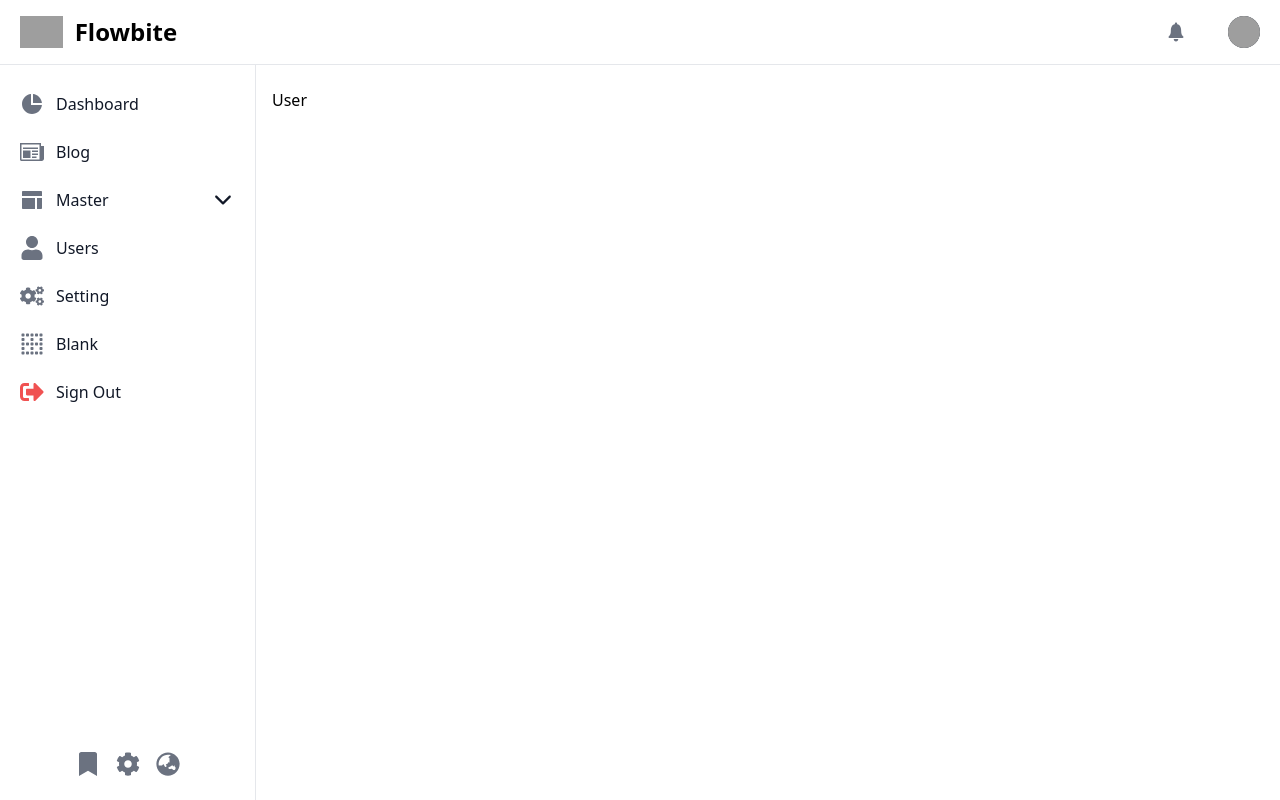
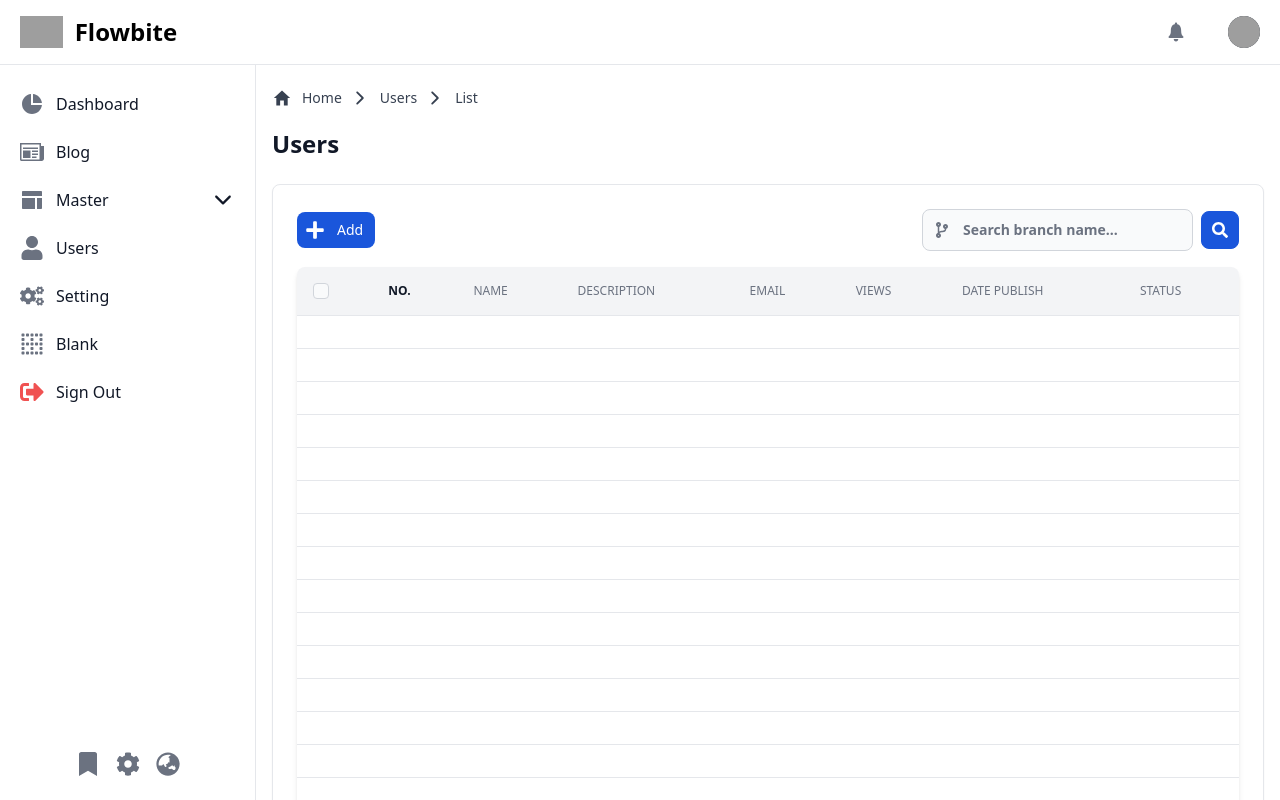
Before and after one commit to amriarendy/reactjs, a React (Vite) app: page /user in a window 1280 px wide. Shown: the top 800 px of the page. Built offline with nearby package versions, Linux system fonts and the light colour scheme; grey boxes are pictures that could not be loaded.

Commit message:
Fix Table, Category, Hashtag and Users

```diff
--- a/src/libs/constants/formats/TagFormat.jsx
+++ b/src/libs/constants/formats/TagFormat.jsx
@@ -0,0 +1,107 @@
+import Button from "../../../components/ui/Button";
+import { FaSave } from "react-icons/fa";
+import { Input } from "../../../components/ui/Input";
+
+export const HASHTAG_FORMAT_TABLE = {
+  th: [
+    { key: "category", label: "category" },
+    { key: "action", label: "action" },
+  ],
+  attribute: {
+    no: true,
+    checkbox: true,
+    add: {
+      route: "toggleAddModal",
+    },
+    edit: {
+      route: "toggleEditModal",
+    },
+    delete: {
+      route: "toggleModal",
+    },
+    search: {
+      route: "/blog/search",
+    },
+    paginate: {
+      route: "/blog/pagination",
+    },
+  },
+};
+
+export const ADD_HASTAG_FORMAT_MODAL = {
+  header: "Add Hashtag",
+  footer: (
+    <Button
+      id={"save"}
+      type={"button"}
+      label={"Save"}
+      color={"blue"}
+      icon={<FaSave className="w-5 h-5 mr-2 -ml-1" />}
+    />
+  ),
+  content: {
+    grid: 6,
+    elements: [
+      {
+        key: "tag",
+        label: "Tag",
+        attribute: (
+          <Input
+            id={"tag"}
+            name={"tag"}
+            type={"text"}
+            label={"Tag"}
+            required={true}
+          />
+        ),
+        col: "col-span-6",
+      },
+    ],
+  },
+};
+
+export const EDIT_HASTAG_FORMAT_MODAL = {
+  header: "Edit Hashtag",
+  footer: (
+    <Button
+      id={"save"}
+      type={"button"}
+      label={"Save"}
+      color={"blue"}
+      icon={<FaSave className="w-5 h-5 mr-2 -ml-1" />}
+    />
+  ),
+  content: {
+    grid: 6,
+    elements: [
+      {
+        key: "id",
+        label: "id",
+        attribute: (
+          <Input
+            id={"id"}
+            name={"id"}
+            type={"hidden"}
+            label={"ID"}
+            required={true}
+          />
+        ),
+        col: "col-span-6",
+      },
+      {
+        key: "tag",
+        label: "tag",
+        attribute: (
+          <Input
+            id={"tag"}
+            name={"tag"}
+            type={"text"}
+            label={"Tag"}
+            required={true}
+          />
+        ),
+        col: "col-span-6",
+      },
+    ],
+  },
+};
--- /dev/null
+++ b/src/libs/constants/formats/UserFormat.jsx
@@ -0,0 +1,29 @@
+export const USER_FORMAT_TABLE = {
+    th: [
+      { key: "name", label: "name" },
+      { key: "avatar", label: "Description" },
+      { key: "email", label: "email" },
+      { key: "biography", label: "Views" },
+      { key: "position", label: "Date Publish" },
+      { key: "country", label: "status" },
+    ],
+    attribute: {
+      no: true,
+      checkbox: true,
+      add: {
+        route: "/users/add",
+      },
+      edit: {
+        route: "/users/edit",
+      },
+      delete: {
+        route: "/users/delete",
+      },
+      search: {
+        route: "/users/search",
+      },
+      paginate: {
+        route: "/users/pagination",
+      },
+    },
+  };
--- a/src/pages/panel/blog/Blog.jsx
+++ b/src/pages/panel/blog/Blog.jsx
@@ -47,6 +47,15 @@ const Blog = () => {
                     <td className="max-w-sm p-4 overflow-hidden text-base font-normal text-gray-500 truncate xl:max-w-xs dark:text-gray-400">
                       {item.description}
                     </td>
+                    <td className="max-w-sm p-4 overflow-hidden text-base font-normal text-gray-500 truncate xl:max-w-xs dark:text-gray-400">
+                      Bussiness
+                    </td>
+                    <td className="max-w-sm p-4 overflow-hidden text-base font-normal text-gray-500 truncate xl:max-w-xs dark:text-gray-400">
+                      432
+                    </td>
+                    <td className="max-w-sm p-4 overflow-hidden text-base font-normal text-gray-500 truncate xl:max-w-xs dark:text-gray-400">
+                      {item.publishedAt}
+                    </td>
                     <TableAction attribute={BLOG_FORMAT_TABLE.attribute} />
                   </tr>
                 ))}
--- a/src/pages/panel/master/Category.jsx
+++ b/src/pages/panel/master/Category.jsx
@@ -18,8 +18,8 @@ const Category = () => {
   const breadCrumbs = {
     page: "Category",
     data: [
-      { page: "Category", route: "/category" },
-      { page: "List", route: "/category" },
+      { page: "Category", route: "/master/category" },
+      { page: "List", route: "/master/category" },
     ],
   };
 
@@ -52,15 +52,14 @@ const Category = () => {
               <Table
                 attribute={CATEGORY_FORMAT_TABLE.attribute}
                 thead={CATEGORY_FORMAT_TABLE.th}
-                tbody={CATEGORY_FORMAT_TABLE.attribute}
                 toggleModal={toggleEditModal}
               >
-                {DataTable.categories.map((item) => (
+                {DataTable.categories.map((item, index) => (
                   <tr
                     className="hover:bg-gray-100 dark:hover:bg-gray-700"
                     key={item.id}
                   >
-                    <TableFeature attribute={CATEGORY_FORMAT_TABLE.attribute} />
+                    <TableFeature attribute={CATEGORY_FORMAT_TABLE.attribute} index={index}/>
                     <td className="max-w-sm p-4 overflow-hidden text-base font-normal text-gray-500 truncate xl:max-w-xs dark:text-gray-400">
                       {item.category}
                     </td>
--- a/src/pages/panel/master/Hashtag.jsx
+++ b/src/pages/panel/master/Hashtag.jsx
@@ -1,5 +1,89 @@
+import React, { useState } from "react";
+import Breadcrumbs from "../../../components/breadcrumbs/Breadcrumbs";
+import Card from "../../../components/card/Card";
+import AttributeTable from "../../../components/table/AttributeTable";
+import { ADD_HASTAG_FORMAT_MODAL, EDIT_HASTAG_FORMAT_MODAL, HASHTAG_FORMAT_TABLE } from "../../../libs/constants/formats/TagFormat";
+import PanelLayout from "../PanelLayout";
+import Table from "../../../components/table/Table";
+import DataTable from "../../../../dummy.json"
+import TableFeature from "../../../components/table/TableFeature";
+import TableAction from "../../../components/table/TableAction";
+import Modal from "../../../components/modal/Modal";
+
 const Hashtag = () => {
-  return <></>;
+  const breadCrumbs = {
+    page: "Hashtag",
+    data: [
+      {page: "Hashtag", route: "/master/hashtag"},
+      {page: "List", route: "/master/hashtag"}
+    ],
+  };
+
+  const [isAddModalOpen, setIsAddModalOpen] = useState(false);
+  const [isEditModalOpen, setIsEditModalOpen] = useState(false);
+
+  const toggleAddModal = () => {
+    setIsAddModalOpen(!isAddModalOpen);
+  }
+
+  const toggleEditModal = () => {
+    setIsEditModalOpen(!isEditModalOpen);
+  }
+  return (
+  <>
+    <PanelLayout>
+      <Breadcrumbs breadCrumbs={breadCrumbs} />
+        <div className="col-span-3">
+          <Card
+            header={
+              <AttributeTable
+                attribute={HASHTAG_FORMAT_TABLE.attribute}
+                toggleModal={toggleAddModal}
+              />
+            }
+            cols={1}
+          >
+            <div className="relative overflow-x-auto shadow-md sm:rounded-lg">
+              <Table
+                attribute={HASHTAG_FORMAT_TABLE.attribute}
+                thead={HASHTAG_FORMAT_TABLE.th}
+                toggleModal={toggleEditModal}
+              >
+                {DataTable.tags.map((item, index) => (
+                  <tr
+                    className="hover:bg-gray-100 dark:hover:bg-gray-700"
+                    key={item.id}
+                  >
+                    <TableFeature attribute={HASHTAG_FORMAT_TABLE.attribute} index={index}/>
+                    <td className="max-w-sm p-4 overflow-hidden text-base font-normal text-gray-500 truncate xl:max-w-xs dark:text-gray-400">
+                      {item.tag}
+                    </td>
+                    <TableAction
+                      attribute={HASHTAG_FORMAT_TABLE.attribute}
+                      toggleModal={toggleEditModal}
+                    />
+                  </tr>
+                ))}
+              </Table>
+            </div>
+          </Card>
+        </div>
+          {/* Modal */}
+          {isAddModalOpen && (
+          <Modal
+            body={ADD_HASTAG_FORMAT_MODAL}
+            toggleModal={toggleAddModal}
+          />
+        )}
+        {isEditModalOpen && (
+          <Modal
+            body={EDIT_HASTAG_FORMAT_MODAL}
+            toggleModal={toggleEditModal}
+          />
+        )}
+    </PanelLayout>
+  </>
+  );
 };
 
 export default Hashtag;
--- a/src/pages/panel/user/User.jsx
+++ b/src/pages/panel/user/User.jsx
@@ -1,10 +1,55 @@
+import React, {useState} from "react";
+import Breadcrumbs from "../../../components/breadcrumbs/Breadcrumbs";
 import PanelLayout from "../PanelLayout";
+import Card from "../../../components/card/Card";
+import Table from "../../../components/table/Table";
+import { USER_FORMAT_TABLE } from "../../../libs/constants/formats/UserFormat";
+import AttributeTable from "../../../components/table/AttributeTable";
+import DataTable from "../../../../dummy.json"
 
 const User = () => {
+  const breadCrumbs = {
+    page: "Users",
+    data: [
+      {page: "Users", route: "/Users"},
+      {page: "List", route: "/Users"}
+    ],
+  };
+
+  const [isAddModalOpen, setIsAddModalOpen] = useState(false);
+  const [isEditModalOpen, setIsEditModalOpen] = useState(false);
+
+  const toggleAddModal = () => {
+    setIsAddModalOpen(!isAddModalOpen);
+  }
+
+  const toggleEditModal = () => {
+    setIsEditModalOpen(!isEditModalOpen);
+  }
   return (
     <>
       <PanelLayout>
-        <div>User</div>
+        <Breadcrumbs breadCrumbs={breadCrumbs} />
+        <div className="col-span-3">
+          <Card
+            header={<AttributeTable attribute={USER_FORMAT_TABLE.attribute} cols={1} />}
+          >
+            <div className="relative overflow-x-auto shadow-md sm:rounded-lg">
+              <Table
+                attribute={USER_FORMAT_TABLE.attribute}
+                thead={USER_FORMAT_TABLE.th}
+              >
+                {DataTable.users.map((item) => (
+                  <tr className="hover:bg-gray-100 dark:hover:bg-gray-700">
+                    <td className="max-w-sm p-4 overflow-hidden text-base font-formal text-gray-500 truncate xl:max-w-xs dark:text-gray-400">
+
+                    </td>
+                  </tr>
+                ))}
+              </Table>
+            </div>
+          </Card>
+        </div>
       </PanelLayout>
     </>
   );
```
Also changed, not shown: dummy.json.
